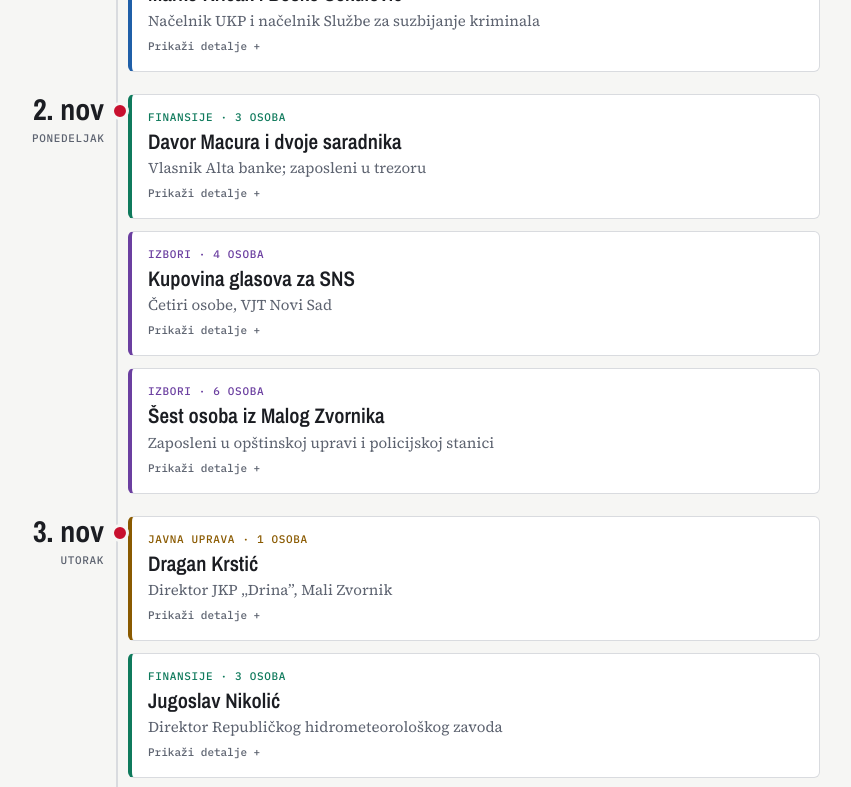
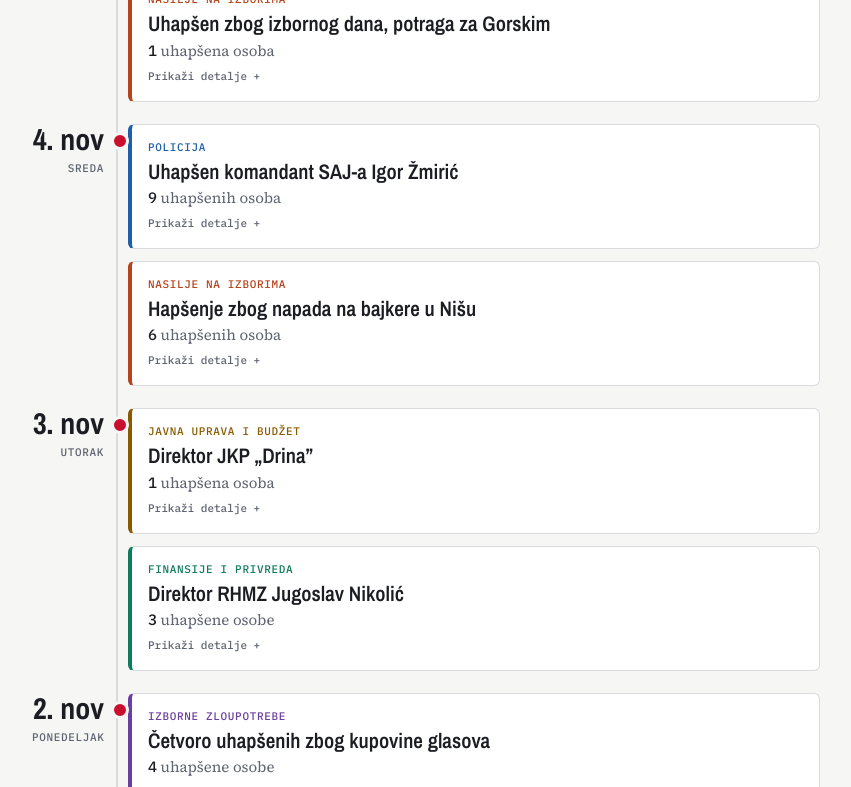
Before and after one commit to langostrika/hapsenja-2026, a plain HTML site: page index.html in a window 1280 px wide. Shown: the part 630-1417 px from the top of the page, without its empty margins (214-1065 px from the left). Drawn offline with nearby package versions, Linux system fonts and the light colour scheme.

Commit message:
index.html

```diff
--- a/index.html
+++ b/index.html
@@ -12,17 +12,17 @@
 :root{
   --bg:#f6f6f4; --surface:#ffffff; --fg:#1b1d22; --muted:#5d6370; --line:#d9dbdf;
   --accent:#c8102e;
-  --c-pol:#1f5fa8; --c-uprava:#8a5a00; --c-izbori:#6b3fa0; --c-fin:#0f7a5c; --c-obr:#9c3d5a;
+  --c-pol:#1f5fa8; --c-uprava:#8a5a00; --c-izbori:#6b3fa0; --c-fin:#0f7a5c; --c-obr:#9c3d5a; --c-nas:#b5431c;
   --display:"Archivo Narrow","Arial Narrow",Arial,sans-serif;
   --body:"Source Serif 4",Georgia,serif;
   --mono:"IBM Plex Mono",ui-monospace,monospace;
 }
 @media (prefers-color-scheme:dark){:root:not([data-theme="light"]){
   --bg:#121317; --surface:#1b1d23; --fg:#ecedf0; --muted:#a2a7b3; --line:#30333b;
-  --accent:#ff5468; --c-pol:#6ea8ff; --c-uprava:#e0aa45; --c-izbori:#b892ec; --c-fin:#4fcf9f; --c-obr:#ec8aa8; color-scheme:dark}}
+  --accent:#ff5468; --c-pol:#6ea8ff; --c-uprava:#e0aa45; --c-izbori:#b892ec; --c-fin:#4fcf9f; --c-obr:#ec8aa8; --c-nas:#f08a5d; color-scheme:dark}}
 :root[data-theme="dark"]{
   --bg:#121317; --surface:#1b1d23; --fg:#ecedf0; --muted:#a2a7b3; --line:#30333b;
-  --accent:#ff5468; --c-pol:#6ea8ff; --c-uprava:#e0aa45; --c-izbori:#b892ec; --c-fin:#4fcf9f; --c-obr:#ec8aa8; color-scheme:dark}
+  --accent:#ff5468; --c-pol:#6ea8ff; --c-uprava:#e0aa45; --c-izbori:#b892ec; --c-fin:#4fcf9f; --c-obr:#ec8aa8; --c-nas:#f08a5d; color-scheme:dark}
 body{background:var(--bg);color:var(--fg);font-family:var(--body);font-size:16px;line-height:1.55}
 .wrap{max-width:820px;margin:0 auto;padding-block:32px 56px;padding-left:max(16px,env(safe-area-inset-left,0px));padding-right:max(16px,env(safe-area-inset-right,0px))}
 .kicker{font-family:var(--mono);font-size:12px;letter-spacing:.08em;text-transform:uppercase;color:var(--accent)}
@@ -47,9 +47,11 @@ ol.tl::before{content:"";position:absolute;left:84px;top:6px;bottom:6px;width:2p
 .tag{font-family:var(--mono);font-size:11px;letter-spacing:.06em;text-transform:uppercase;color:var(--c)}
 .card h2{font-family:var(--display);font-size:21px;font-weight:600;line-height:1.2;margin:3px 0 2px}
 .role{color:var(--muted);font-size:15px}
+.role .n{font-family:var(--mono);font-weight:500;color:var(--fg)}
 .more{font-family:var(--mono);font-size:11px;color:var(--muted);margin-top:6px;display:inline-block}
 .detail{padding:0 16px 16px;border-top:1px dashed var(--line);margin:0 16px;padding-inline:0;padding-top:12px}
-.detail p{margin:0 0 10px}
+.detail p{margin:0 0 10px;max-width:65ch}
+.detail p:last-child{margin:0}
 .people{display:flex;flex-wrap:wrap;gap:6px;margin:0 0 12px;padding:0;list-style:none}
 .people li{font-family:var(--display);font-size:14px;background:var(--bg);border:1px solid var(--line);border-radius:4px;padding:2px 8px}
 .detail a{color:var(--accent);font-family:var(--display);font-weight:600}
@@ -67,7 +69,6 @@ footer{margin-top:28px;border-top:1px solid var(--line);padding-top:14px;color:v
 <style>
 *{box-sizing:border-box}
 body{margin:0}
-/* Embed režim: bez naslova, svetla tema kao na 021.rs, manji razmaci */
 html.embed .kicker,html.embed h1,html.embed .lede{display:none}
 html.embed .wrap{padding-block:8px 16px}
 html.embed .filters{margin-top:4px}
@@ -84,72 +85,73 @@ if(new URLSearchParams(location.search).get("embed")==="1"){
 
 
 <div class="wrap">
-  <div class="kicker">Izvor: 021.rs · 25. oktobar – 5. novembar 2026.</div>
+  <div class="kicker">25. oktobar – 5. novembar 2026.</div>
   <h1>Hapšenja posle izbora</h1>
-  <p class="lede">Hronologija hapšenja funkcionera, policajaca i osoba osumnjičenih za izborne zloupotrebe od parlamentarnih izbora 25. oktobra. Kliknite na karticu za detalje i link ka tekstu.</p>
+  <p class="lede">Hronologija hapšenja funkcionera, policajaca i osoba osumnjičenih za izborne zloupotrebe i nasilje od parlamentarnih izbora 25. oktobra. Kliknite na karticu za detalje.</p>
 
   <div class="filters" role="group" aria-label="Filter po oblasti" id="filters"></div>
   <div class="count" id="count"></div>
 
   <ol class="tl" id="tl"></ol>
 
-  <footer>Sve osobe su osumnjičene; niko nije pravosnažno osuđen. Spisak nije konačan i obuhvata vesti iz rubrika Info–Srbija, Info–Vojvodina i Novi Sad do 5. novembra u podne.</footer>
+  <footer>Sve osobe su osumnjičene; niko nije pravosnažno osuđen. Spisak nije konačan i ažurira se kako stižu nove vesti. Izvor: 021.rs i drugi mediji.</footer>
 </div>
 
 <script>
 const CATS={
   pol:{label:"Policija",color:"var(--c-pol)"},
-  uprava:{label:"Javna uprava",color:"var(--c-uprava)"},
-  izbori:{label:"Izbori",color:"var(--c-izbori)"},
-  fin:{label:"Finansije",color:"var(--c-fin)"},
+  uprava:{label:"Javna uprava i budžet",color:"var(--c-uprava)"},
+  izbori:{label:"Izborne zloupotrebe",color:"var(--c-izbori)"},
+  nasilje:{label:"Nasilje na izborima",color:"var(--c-nas)"},
+  fin:{label:"Finansije i privreda",color:"var(--c-fin)"},
   obr:{label:"Obrazovanje",color:"var(--c-obr)"}
 };
 const EVENTS=[
- {d:"2026-10-28",cat:"uprava",title:"Saša Bilinović",role:"Načelnik Gradske uprave za privredu, Novi Sad",
-  people:["Saša Bilinović"],
-  text:"Sumnjiči se za nesavestan rad u službi: od 2020. do 2025. nije kontrolisao realizaciju 126 projekata udruženja koje je finansirao Grad. Šteta: 83.260.000 dinara. Tužilaštvo je 29. oktobra predložilo pritvor.",
+ {d:"2026-10-25",cat:"nasilje",n:2,title:"Dve osobe uhapšene zbog ometanja glasanja",
+  text:"Dve osobe su uhapšene zbog sumnje da su sprečavale glasanje i da su se fizički sukobile na biračkom mestu u Leskovcu."},
+ {d:"2026-10-27",cat:"nasilje",n:2,title:"Hapšenje zbog napada u izbornoj noći",
+  text:"Dvojica braće iz Uba privedeni su zbog sumnje da su u izbornoj noći pretukli dvojicu muškaraca iz Mionice."},
+ {d:"2026-10-28",cat:"obr",n:1,title:"Priveden direktor Jovine gimnazije",
+  text:"Radivoje P. Stojković je priveden zbog sumnje da nije postupio po sudskim odlukama kojima se četvoro profesora vraća na posao. Njemu je zabranjen pristup gimnaziji.",
+  url:"https://www.021.rs/novi-sad/vesti/459589/uhapsen-direktor-jovine-gimnazije-radivoje-p-stojkovic"},
+ {d:"2026-10-28",cat:"uprava",n:1,title:"Načelnik gradske uprave u Novom Sadu",
+  text:"Načelnik Gradske uprave za privredu Saša Bilinović sumnjiči se za nesavestan rad u upravi, čime je naneta šteta gradskom budžetu u iznosu od 83 miliona dinara.",
   url:"https://www.021.rs/novi-sad/hronika/459510/uhapsen-nacelnik-novosadske-uprave-ostetio-budzet-grada-za-83-miliona"},
- {d:"2026-10-28",cat:"obr",title:"Radivoje P. Stojković",role:"Direktor Gimnazije „Jovan Jovanović Zmaj”",
-  people:["Radivoje P. Stojković"],
-  text:"Sumnja na četiri krivična dela neizvršenja sudske odluke, jer nije vratio na posao četvoro profesora kako su sudovi naložili. OJT u Bačkoj Palanci predložilo je pritvor.",
-  url:"https://www.021.rs/novi-sad/vesti/459802/micin-o-stojkovicu-tezak-je-covek-ali-istinski-voli-jovinu-gimnaziju-pritvor-je-brutalan-revansizam"},
- {d:"2026-11-01",cat:"pol",title:"Marko Kričak i Boško Sekulović",role:"Načelnik UKP i načelnik Službe za suzbijanje kriminala",
-  people:["Marko Kričak","Boško Sekulović"],
-  text:"Uhapšeni po nalogu VJT u Beogradu zbog nezakonitog postupanja u slučaju „Senjak” i prebijanja osumnjičenih tokom saslušanja. Kričak se sumnjiči da je krivotvorio dokaze i vršio pritisak na svedoke.",
-  url:"https://www.021.rs/info/srbija/459974/uhapsen-marko-kricak"},
- {d:"2026-11-02",cat:"fin",title:"Davor Macura i dvoje saradnika",role:"Vlasnik Alta banke; zaposleni u trezoru",
-  people:["Davor Macura","G.M.","I.P."],
-  text:"Sumnja da je Macura iz trezora „Depo” izneo oko 45 milijardi dinara; dvojica saradnika su mu navodno omogućavala ulazak. Određeno mu je do 30 dana pritvora.",
-  url:"https://www.021.rs/info/srbija/460089/tuzilastvo-sumnja-da-je-davor-macura-izneo-45-milijardi-dinara-iz-trezora"},
- {d:"2026-11-02",cat:"izbori",title:"Kupovina glasova za SNS",role:"Četiri osobe, VJT Novi Sad",
-  people:["K.A.","K.B.","T.J.","M.Đ."],
-  text:"Davanje i primanje mita u vezi sa glasanjem na izborima 25. oktobra. Prema tužilaštvu, glas je plaćen 6.000 dinara. K.A., K.B. i T.J. su priznali delo.",
+ {d:"2026-11-01",cat:"pol",n:2,title:"Uhapšeni Marko Kričak i Boško Sekulović",
+  text:"Načelnik Uprave kriminalističke policije Marko Kričak uhapšen je 1. novembra po nalogu Višeg javnog tužilaštva u Beogradu zbog sumnji da je zloupotrebio službeni položaj, a po krivičnoj prijavi advokata pomoćnika bivšeg direktora policije Veselina Milića. Po istoj prijavi priveden je i načelnik Službe za suzbijanje kriminala Boško Sekulović.",
+  url:"https://www.021.rs/info/srbija/460149/marku-kricku-i-bosku-sekulovicu-odredjeno-do-mesec-dana-pritvora"},
+ {d:"2026-11-02",cat:"izbori",n:4,title:"Četvoro uhapšenih zbog kupovine glasova",
+  text:"Uhapšeni su K. A., K. B., T. J. i M. Đ., zbog postojanja osnova sumnje da su učinili krivično delo Davanje i primanje mita u vezi sa glasanjem iz člana 156. Krivičnog zakonika.",
   url:"https://www.021.rs/novi-sad/hronika/460068/uhapseni-zbog-kupovine-glasova-za-sns-tuzilastvo-u-novom-sadu-otkriva-koliko-je-kostao-glas"},
- {d:"2026-11-02",cat:"izbori",title:"Šest osoba iz Malog Zvornika",role:"Zaposleni u opštinskoj upravi i policijskoj stanici",
-  people:["G.R.","M.O.","F.Dž.","T.J.","N.T.","B.I."],
-  text:"Trgovina uticajem i zloupotreba službenog položaja. Uz naknadu su navodno prijavljivali prebivalište osobama iz BiH u zamenu za glasanje.",
+ {d:"2026-11-02",cat:"fin",n:3,title:"Uhapšen direktor Alta banke Davor Macura",
+  text:"Vlasnik Alta banke Davor Macura uhapšen je zajedno sa još dve osobe, zbog sumnje da je izneo iz trezora 45 milijardi dinara.",
+  url:"https://www.021.rs/info/srbija/460252/davoru-macuri-odredjeno-do-30-dana-pritvora"},
+ {d:"2026-11-02",cat:"izbori",n:6,title:"Hapšenje zbog lažnog prijavljivanja pred izbore",
+  text:"Šest osoba je uhapšeno u Malom Zvorniku zbog sumnje da su omogućavale prijavljivanje prebivališta osobama iz Bosne i Hercegovine kako bi glasale na izborima u Srbiji. Jedna osoba se tereti i da je službenim vozilom odlazila u Ćacilend.",
   url:"https://www.021.rs/novi-sad/hronika/460097/novo-hapsenje-prijavljivali-osobe-iz-bih-na-adrese-u-srbiji-radi-glasanja-sluzbenim-autom-do-cacilenda"},
- {d:"2026-11-03",cat:"uprava",title:"Dragan Krstić",role:"Direktor JKP „Drina”, Mali Zvornik",
-  people:["Dragan Krstić"],
-  text:"Priveden po nalogu VJT u Novom Sadu zbog sumnje na zloupotrebu položaja, odnosno nameštanje nabavki.",
+ {d:"2026-11-03",cat:"uprava",n:1,title:"Direktor JKP „Drina”",
+  text:"Dragan Krstić, direktor JKP „Drina” iz Malog Zvornika, priveden je na osnovu naloga Višeg javnog tužilaštva u Novom Sadu zbog sumnje na zloupotrebu položaja.",
   url:"https://www.021.rs/novi-sad/hronika/460157/po-nalogu-vjt-u-novom-sadu-uhapsen-direktor-jkp-drina-iz-malog-zvornika-sumnja-se-da-je-namestao-nabavke"},
- {d:"2026-11-03",cat:"fin",title:"Jugoslav Nikolić",role:"Direktor Republičkog hidrometeorološkog zavoda",
-  people:["Jugoslav Nikolić","O.N.","Đ.N."],
-  text:"Sumnja na pranje novca i neprijavljivanje imovine. Na račune je navodno uplatio 41,8 miliona dinara bez pokrića i kupovao nekretnine u Beogradu, Užicu i Crnoj Gori. Određeno mu je do 30 dana pritvora.",
+ {d:"2026-11-03",cat:"fin",n:3,title:"Direktor RHMZ Jugoslav Nikolić",
+  text:"Uhapšen direktor RHMZ i još dve osobe osumnjičene za pranje najmanje 650.000 evra: kupovali stanove i poslovne prostore.",
   url:"https://www.021.rs/info/srbija/460230/uhapsen-direktor-rhmz-a-zbog-sumnje-na-pranje-novca-kupovao-nekretnine-u-beogradu-uzicu-i-crnoj-gori"},
- {d:"2026-11-04",cat:"pol",n:9,title:"Igor Žmirić i još osam policajaca",role:"Komandant SAJ-a i pripadnici bivšeg JZO",
-  people:["Igor Žmirić","Goran Filipović","Milan Vuković Baka","još šest"],
-  text:"Sumnja na zlostavljanje i mučenje studenata, među njima Nikoline Sinđelić, u garaži zgrade Vlade 2025. godine. MUP je potvrdio da je privedeno devet osoba.",
+ {d:"2026-11-04",cat:"pol",n:9,title:"Uhapšen komandant SAJ-a Igor Žmirić",
+  text:"Komandant SAJ-a Igor Žmirić, zajedno sa još osam osoba, među kojima je i v. d. direktora Posebne pritvorske jedinice zatvora u Beogradu Milan Vuković Baka, privedeni su zbog sumnje da su počinili krivično delo zlostavljanje i mučenje u garaži zgrade Vlade Srbije u avgustu prošle godine.",
   url:"https://www.021.rs/info/srbija/460350/uhapsen-komandant-saj-a-igor-zmiric"},
- {d:"2026-11-05",cat:"uprava",title:"Predrag Vuletić i Diana Milović",role:"Pokrajinski sekretar za socijalnu politiku; predsednica komisije",
-  people:["Predrag Vuletić","Diana Milović"],
-  text:"Zloupotreba službenog položaja pri dodeli pomoći porodicama sa trećim ili četvrtim detetom (2021–2024). Šteta budžetu Vojvodine: 130.900.000 dinara.",
-  url:"https://www.021.rs/novi-sad/vesti/460412/uhapsen-pokrajinski-sekretar-predrag-vuletic"}
+ {d:"2026-11-04",cat:"nasilje",n:6,title:"Hapšenje zbog napada na bajkere u Nišu",
+  text:"Šest osoba uhapšeno je zbog sumnje da su učestvovale u napadu na bajkere iz mobilnih timova Studentske liste, koji su na dan izbora u Nišu obilazili biračka mesta, objavio je portal Nova.rs."},
+ {d:"2026-11-05",cat:"uprava",n:2,title:"Pokrajinski sekretar Predrag Vuletić",
+  text:"Pokrajinski sekretar za socijalnu politiku Predrag Vuletić priveden je zbog sumnje da je, zajedno sa još jednom osobom, pričinio štetu od 130 miliona dinara budžetu Vojvodine. Privedena je i D. M., predsednica Komisije Pokrajinskog sekretarijata za pregled prijava za dodelu sredstava, zbog produženog krivičnog dela zloupotreba službenog položaja.",
+  url:"https://www.021.rs/novi-sad/vesti/460412/uhapsen-pokrajinski-sekretar-predrag-vuletic"},
+ {d:"2026-11-05",cat:"fin",n:2,title:"Uhapšeni zaposleni u „Naftachem”",
+  text:"Po nalogu Višeg javnog tužilaštva u Novom Sadu uhapšene su dve osobe zaposlene u privrednom društvu „Naftachem Petrol” DOO.",
+  url:"https://www.021.rs/novi-sad/hronika/460395/uhapseni-zaposleni-naftachem-ostetili-preduzece-za-vise-od-31-milion-dinara"},
+ {d:"2026-11-05",cat:"nasilje",n:1,title:"Uhapšen zbog izbornog dana, potraga za Gorskim",
+  text:"Osnovno javno tužilaštvo u Novom Sadu naložilo je hapšenje dve osobe zbog sumnje da su 25. oktobra, na Novom naselju, ugrožavale sigurnost više osoba upućivanjem ozbiljnih pretnji po život. Uhapšen je jedan osumnjičeni D. K., dok se za Gorskim Matovićem još uvek traga."}
 ];
 const MONTHS=["jan","feb","mart","apr","maj","jun","jul","avg","sep","okt","nov","dec"];
 const DAYS=["nedelja","ponedeljak","utorak","sreda","četvrtak","petak","subota"];
 let active=null;
-try{active=localStorage.getItem("filter")||null}catch(e){}
 if(active&&!CATS[active])active=null;
 
 const filters=document.getElementById("filters");
@@ -165,7 +167,7 @@ Object.entries(CATS).forEach(([k,v])=>chip(k,v.label,v.color));
 
 const tl=document.getElementById("tl");
 const byDay={};EVENTS.forEach(e=>(byDay[e.d]=byDay[e.d]||[]).push(e));
-Object.keys(byDay).sort().forEach(d=>{
+Object.keys(byDay).sort().reverse().forEach(d=>{
   const dt=new Date(d+"T12:00:00");
   const li=document.createElement("li");li.className="day";li.dataset.day=d;
   li.innerHTML=`<div class="date"><b>${dt.getDate()}. ${MONTHS[dt.getMonth()]}</b><span>${DAYS[dt.getDay()]}</span></div><div class="events"></div>`;
@@ -174,10 +176,9 @@ Object.keys(byDay).sort().forEach(d=>{
     const c=document.createElement("article");c.className="card";c.dataset.cat=e.cat;c.dataset.idx=EVENTS.indexOf(e);c.style.setProperty("--c",CATS[e.cat].color);
     const id="d-"+d+"-"+i;
     c.innerHTML=`<button type="button" aria-expanded="false" aria-controls="${id}">
-      <div class="tag">${CATS[e.cat].label} · ${(e.n||e.people.length)===1?"1 osoba":(e.n||e.people.length)+" osoba"}</div>
-      <h2>${e.title}</h2><div class="role">${e.role}</div><span class="more">Prikaži detalje +</span></button>
-      <div class="detail" id="${id}" hidden><ul class="people">${e.people.map(p=>`<li>${p}</li>`).join("")}</ul>
-      <p>${e.text}</p><a href="${e.url}" target="_blank" rel="noopener">Pročitaj na 021.rs →</a></div>`;
+      <div class="tag">${CATS[e.cat].label}</div>
+      <h2>${e.title}</h2><div class="role"><span class="n">${e.n}</span> ${e.n===1?"uhapšena osoba":(e.n%10>=2&&e.n%10<=4&&(e.n<12||e.n>14))?"uhapšene osobe":"uhapšenih osoba"}</div><span class="more">Prikaži detalje +</span></button>
+      <div class="detail" id="${id}" hidden><p>${e.text}</p>${e.url?`<a href="${e.url}" target="_blank" rel="noopener">Pročitaj na 021.rs →</a>`:""}</div>`;
     const btn=c.querySelector("button"),det=c.querySelector(".detail"),more=c.querySelector(".more");
     btn.onclick=()=>{const open=det.hidden;det.hidden=!open;btn.setAttribute("aria-expanded",open);more.textContent=open?"Sakrij detalje −":"Prikaži detalje +"};
     ev.appendChild(c);
@@ -190,10 +191,10 @@ function render(){
   let n=0,cases=0;
   tl.querySelectorAll(".day").forEach(day=>{
     let vis=0;
-    day.querySelectorAll(".card").forEach(c=>{const ok=!active||c.dataset.cat===active;c.hidden=!ok;if(ok){vis++;cases++;const e=EVENTS[+c.dataset.idx];n+=e.n||e.people.length}});
+    day.querySelectorAll(".card").forEach(c=>{const ok=!active||c.dataset.cat===active;c.hidden=!ok;if(ok){vis++;cases++;const e=EVENTS[+c.dataset.idx];n+=e.n}});
     day.hidden=vis===0;
   });
-  document.getElementById("count").textContent=`${cases} ${cases===1?"slučaj":"slučajeva"} · najmanje ${n} uhapšenih`;
+  document.getElementById("count").textContent=`${cases} ${cases===1?"slučaj":"slučajeva"} · ukupno ${n} uhapšenih`;
 }
 render();
 </script>
```
